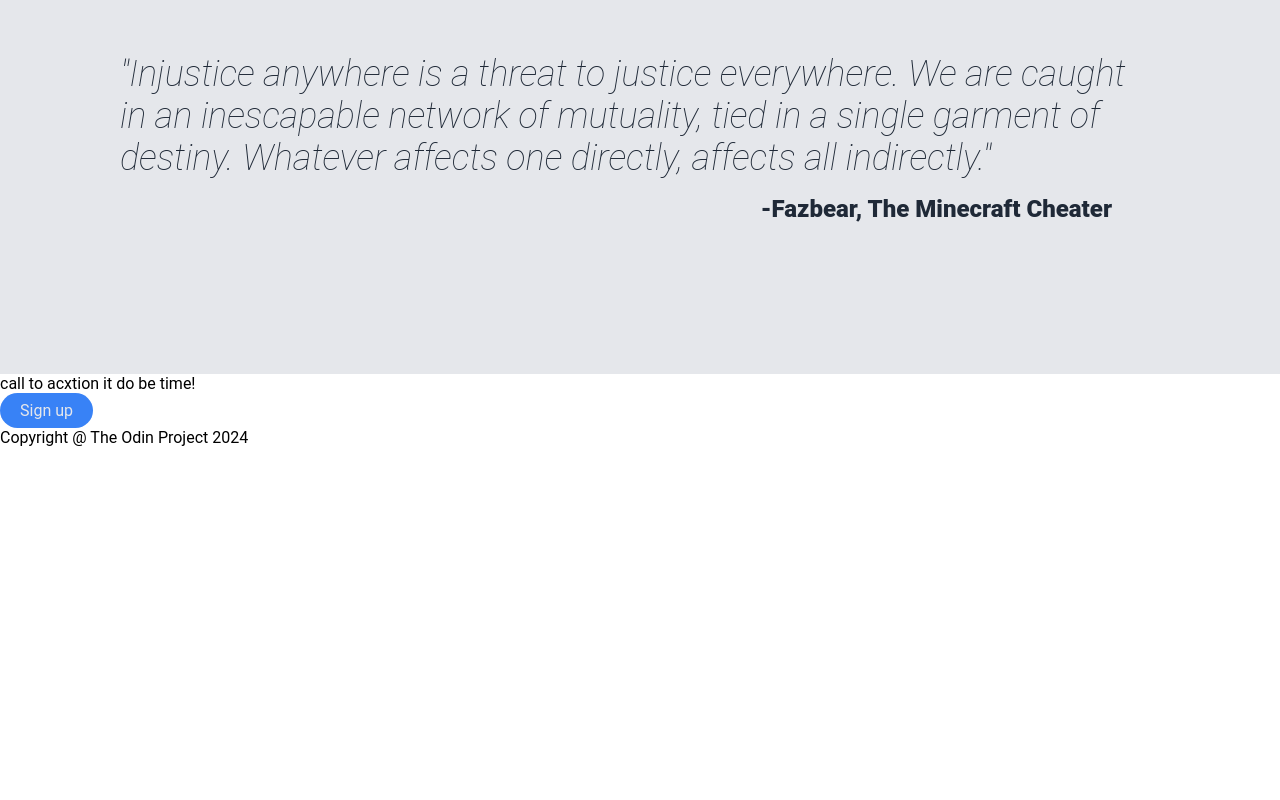
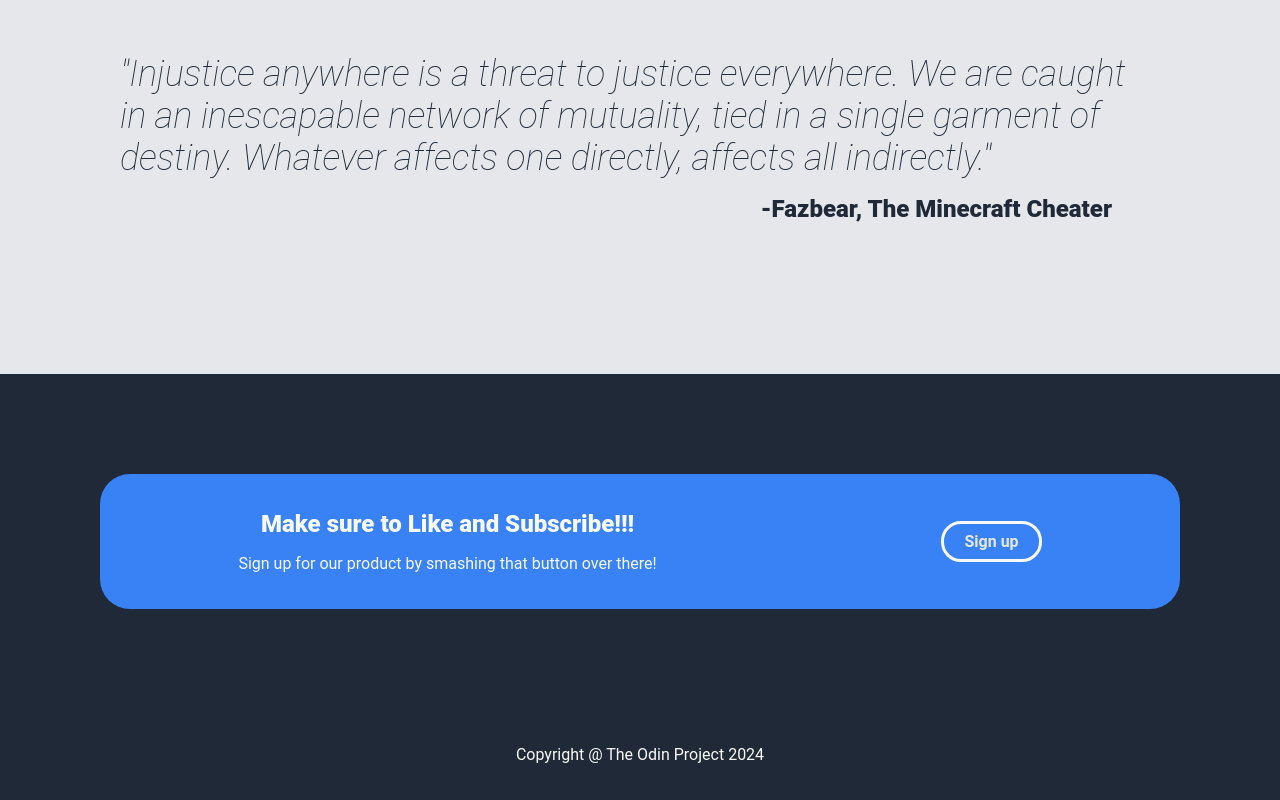
Before and after one commit to meltedYolk/fazbeargaming3000, a plain HTML site: page index.html in a window 1280 px wide. Shown: the part 1167-1967 px from the top of the page. Before the commit the page ends 1614 px from the top, so only its background shows below. Drawn offline with Linux system fonts and the light colour scheme.

Commit message:
Add ad and footer
homepage is complete besides links
minor details & decor could be tweaked

```diff
--- a/index.html
+++ b/index.html
@@ -54,9 +54,14 @@
         <div class="sign">-Fazbear, The Minecraft Cheater</div>
     </div>
 
-    <div class="ad">
-        <div class="text">call to acxtion it do be time!</div>
-        <div class="button signup">Sign up</div>
+    <div class="background">
+        <div class="ad">
+                <div class="desc">
+                    <div class="headline">Make sure to Like and Subscribe!!!</div>
+                    <div class="content">Sign up for our product by smashing that button over there!</div>
+                </div>
+                <div class="button signup">Sign up</div>
+        </div>
     </div>
 
     <div class="footer">
--- a/style.css
+++ b/style.css
@@ -10,14 +10,19 @@ body {
     justify-content: space-between;
 }
 
+.intro, .header, .info, .quote, .ad, .footer {
+    display: flex;
+    justify-content: center;
+    align-items: center;
+    min-width: 300px;
+}
+
 .header {
     background-color: #1F2937;
 
     padding: 36px 120px;
-
-    display: flex;
+    white-space: nowrap;
     justify-content: space-between;
-    align-items: center;
 }
 
 .logo {
@@ -42,9 +47,7 @@ body {
     height: 400px;
     background-color: #1F2937;
     padding: 36px 120px;
-    display: flex;
-    justify-content: center;
-    align-items: center;
+
     gap: 24px;
 }
 
@@ -73,6 +76,8 @@ body {
 }
 
 .signup {
+    font-weight: 600;
+    white-space: nowrap;
     background-color: #3882F6;
     color: #E5E7EB;
     padding: 8px 20px;
@@ -85,10 +90,8 @@ body {
     background-color: white;
     padding: 36px;
 
-    display: flex;
     flex-direction: column;
     justify-content: space-around;
-    align-items: center;
 }
 
 .info .headline {
@@ -126,10 +129,7 @@ body {
     background-color: #E5E7EB;
     padding: 36px 120px;
 
-    display: flex;
     flex-direction: column;
-    justify-content: center;
-    align-items: center;
     gap: 16px;
 }
 
@@ -147,3 +147,48 @@ body {
     margin-right: 48px;
     align-self: flex-end;
 }
+
+.ad {
+    background-color: #3882F6;
+    padding: 36px;
+    flex-basis: 100px;
+    border-radius: 30px;
+
+    justify-content: space-around;
+    gap: 80px;
+}
+
+.background {
+    background-color: #1F2937;
+    padding: 100px;
+    min-width: 100px;
+}
+
+.ad .desc {
+    display: flex;
+    flex-direction: column;
+    justify-content: flex-start;
+    align-items: center;
+    gap: 16px;
+}
+
+.ad .headline {
+    font-size: 24px;
+    font-weight: 900;
+    color: #F9FAF8;
+}
+
+.ad .content {
+    color: #F9FAF8;
+}
+
+.ad .signup {
+    border: 3px solid #F9FAF8;
+    border-radius: 20px;
+}
+
+.footer {
+    background-color: #1F2937;
+    color:#F9FAF8;
+    padding: 36px;
+}
```
